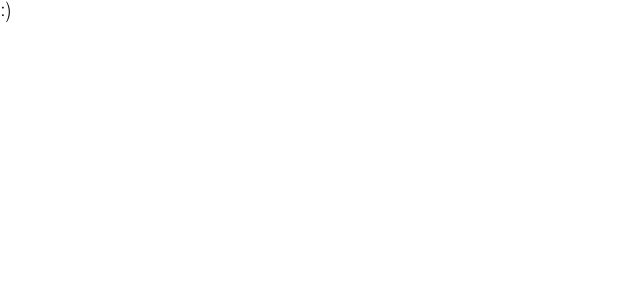
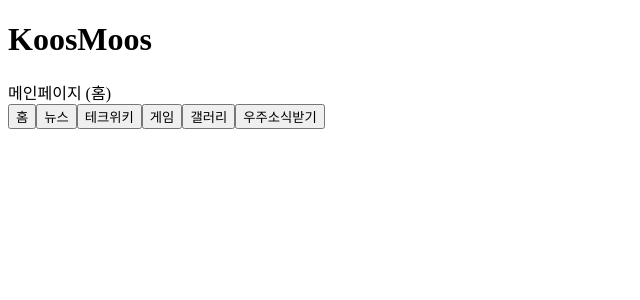
Before and after one commit to 2023-chambit-project/KOOSMOOS, a React (Vite) app: page / in a window 1280 px wide. Shown: the top 300 px of the page, without its empty margins (0-640 px from the left). Built offline with nearby package versions, Linux system fonts and the light colour scheme.

Commit message:
feat : routing

```diff
--- a/package.json
+++ b/package.json
@@ -19,7 +19,7 @@
     "gsap": "^3.12.2",
     "react": "^18.2.0",
     "react-dom": "^18.2.0",
-    "react-router-dom": "^6.14.2",
+    "react-router-dom": "^6.15.0",
     "styled-components": "^6.0.7"
   },
   "devDependencies": {
--- a/src/App.tsx
+++ b/src/App.tsx
@@ -1,14 +1,9 @@
-import { ThemeProvider } from 'styled-components'
-
-import { GlobalStyles, theme } from './styles'
+import AppRouter from "./AppRouter";
 
 function App() {
-  return (
-    <ThemeProvider theme={theme}>
-      <GlobalStyles />
-      :)
-    </ThemeProvider>
-  )
+  return(
+     <AppRouter />
+  );
 }
 
 export default App
--- /dev/null
+++ b/src/AppRouter.tsx
@@ -0,0 +1,25 @@
+import {BrowserRouter, Route, Routes} from 'react-router-dom';
+
+import GalleryPage from './pages/GalleryPage';
+import GamePage from './pages/GamePage';
+import GoogleForm from './pages/GoogleForm';
+import MainPage from './pages/MainPage';
+import NewsPage from './pages/NewsPage';
+import TechwikiPage from './pages/TechwikiPage';
+
+export default function Router() {
+
+  return (
+    <BrowserRouter>
+      <Routes>
+        <Route index element={<MainPage/>}/>
+        <Route path="/MainPage" element={<MainPage/>}/>
+        <Route path="/NewsPage" element={<NewsPage/>}/>
+        <Route path="/TechwikiPage" element={<TechwikiPage/>}/>
+        <Route path="/GalleryPage" element={<GalleryPage/>}/>
+        <Route path="/GamePage" element={<GamePage/>}/>
+        <Route path="/GoogleForm" element={<GoogleForm/>}/>
+      </Routes>
+    </BrowserRouter>
+  )
+}
--- /dev/null
+++ b/src/pages/GalleryPage.tsx
@@ -0,0 +1,26 @@
+import { useNavigate } from 'react-router';
+
+export default function GalleryPage() {
+    const navigate = useNavigate();
+
+  return (
+    <>
+      <h1>갤러리</h1>
+      <div>다양한 사진 정렬</div>
+
+      <button onClick={()=> {navigate ("/MainPage");}}
+      >홈</button>
+      <button onClick={()=> {navigate ("/NewsPage");}}
+      >뉴스</button>
+      <button onClick={()=> {navigate ("/TechwikiPage");}}
+      >테크위키</button>
+      <button onClick={()=> {navigate ("/GamePage");}}
+      >게임</button>
+      <button onClick={()=> {navigate ("/GalleryPage");}}
+      >갤러리</button>
+      <button onClick={()=> {navigate ("/GoogleForm");}}
+      >우주소식받기</button>
+
+    </>
+  )
+}
--- /dev/null
+++ b/src/pages/GamePage.tsx
@@ -0,0 +1,26 @@
+import { useNavigate } from 'react-router';
+
+export default function GamePage() {
+    const navigate = useNavigate();
+
+  return (
+    <>
+      <h1>게임</h1>
+      <div>다양한 게임 정렬</div>
+
+      <button onClick={()=> {navigate ("/MainPage");}}
+      >홈</button>
+      <button onClick={()=> {navigate ("/NewsPage");}}
+      >뉴스</button>
+      <button onClick={()=> {navigate ("/TechwikiPage");}}
+      >테크위키</button>
+      <button onClick={()=> {navigate ("/GamePage");}}
+      >게임</button>
+      <button onClick={()=> {navigate ("/GalleryPage");}}
+      >갤러리</button>
+      <button onClick={()=> {navigate ("/GoogleForm");}}
+      >우주소식받기</button>
+
+    </>
+  )
+}
--- /dev/null
+++ b/src/pages/GoogleForm.tsx
@@ -0,0 +1,10 @@
+export default function GoogleForm() {
+
+  return (
+    <>
+      <h1>구글폼</h1>
+      <div>우주소식 받기 위해 입력해야하는 정보</div>
+
+    </>
+  )
+}
--- /dev/null
+++ b/src/pages/MainPage.tsx
@@ -0,0 +1,26 @@
+import { useNavigate } from 'react-router';
+
+export default function MainPage() {
+  const navigate = useNavigate();
+
+  return (
+    <>
+      <h1>KoosMoos</h1>
+      <div>메인페이지 (홈)</div>
+
+      <button onClick={()=> {navigate ("/MainPage");}}
+      >홈</button>
+      <button onClick={()=> {navigate ("/NewsPage");}}
+      >뉴스</button>
+      <button onClick={()=> {navigate ("/TechwikiPage");}}
+      >테크위키</button>
+      <button onClick={()=> {navigate ("/GamePage");}}
+      >게임</button>
+      <button onClick={()=> {navigate ("/GalleryPage");}}
+      >갤러리</button>
+      <button onClick={()=> {navigate ("/GoogleForm");}}
+      >우주소식받기</button>
+
+  </>
+  )
+}
--- /dev/null
+++ b/src/pages/NewsPage.tsx
@@ -0,0 +1,25 @@
+import { useNavigate } from 'react-router';
+
+export default function NewsPage() {
+  const navigate = useNavigate();
+  return (
+    <>
+      <h1>뉴스</h1>
+      <div>다양한 뉴스 정렬</div>
+
+      <button onClick={()=> {navigate ("/MainPage");}}
+      >홈</button>
+      <button onClick={()=> {navigate ("/NewsPage");}}
+      >뉴스</button>
+      <button onClick={()=> {navigate ("/TechwikiPage");}}
+      >테크위키</button>
+      <button onClick={()=> {navigate ("/GamePage");}}
+      >게임</button>
+      <button onClick={()=> {navigate ("/GalleryPage");}}
+      >갤러리</button>
+      <button onClick={()=> {navigate ("/GoogleForm");}}
+      >우주소식받기</button>
+
+    </>
+  )
+}
--- /dev/null
+++ b/src/pages/TechwikiPage.tsx
@@ -0,0 +1,26 @@
+import { useNavigate } from 'react-router';
+
+export default function TechwikiPage() {
+  const navigate = useNavigate();
+
+  return(
+    <>
+      <h1>테크위키</h1>
+      <div>텍스트</div>
+
+      <button onClick={()=> {navigate ("/MainPage");}}
+      >홈</button>
+      <button onClick={()=> {navigate ("/NewsPage");}}
+      >뉴스</button>
+      <button onClick={()=> {navigate ("/TechwikiPage");}}
+      >테크위키</button>
+      <button onClick={()=> {navigate ("/GamePage");}}
+      >게임</button>
+      <button onClick={()=> {navigate ("/GalleryPage");}}
+      >갤러리</button>
+      <button onClick={()=> {navigate ("/GoogleForm");}}
+      >우주소식받기</button>
+
+    </>
+  )
+}
```
Also changed, not shown: 1 other file (tests, documents, lock files or other folders).
